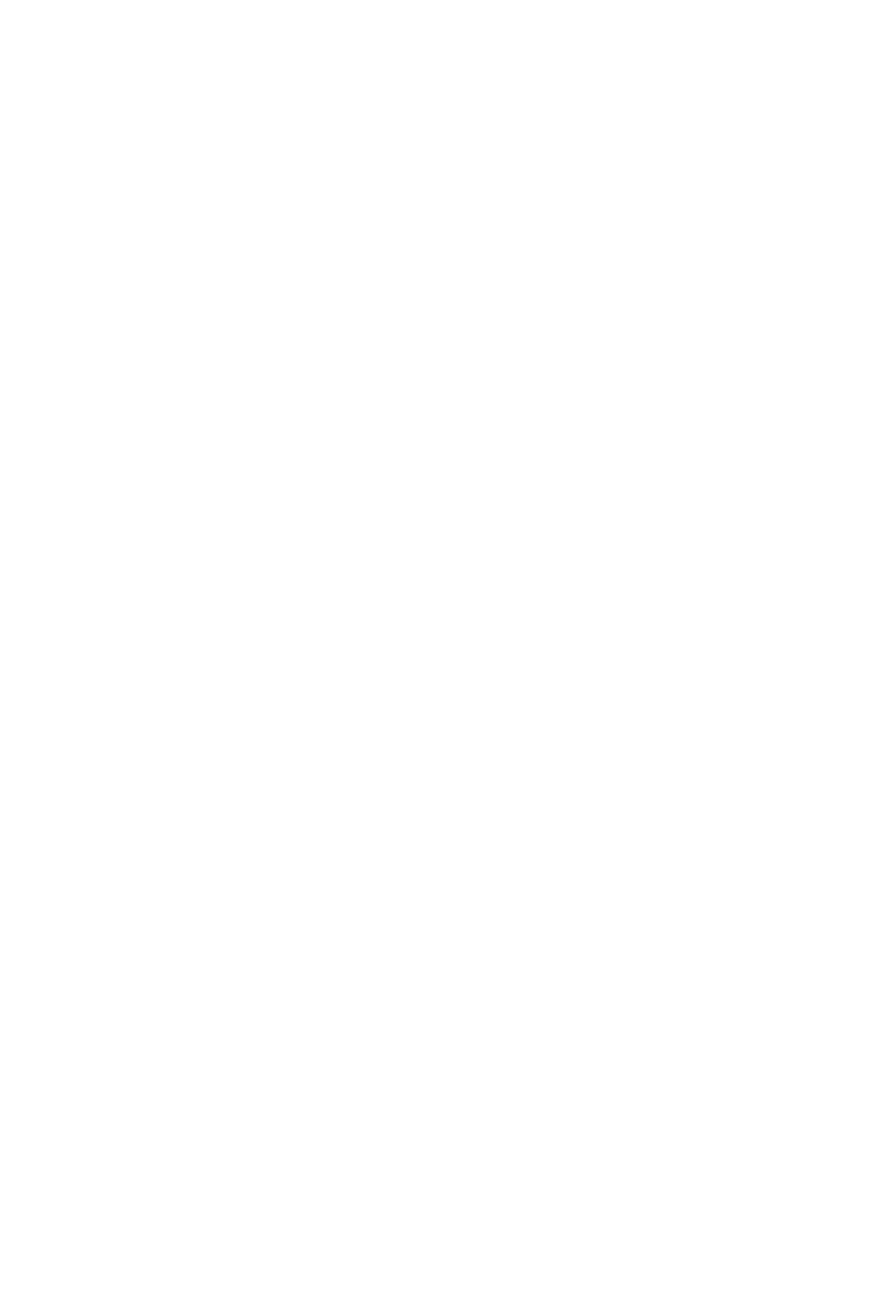
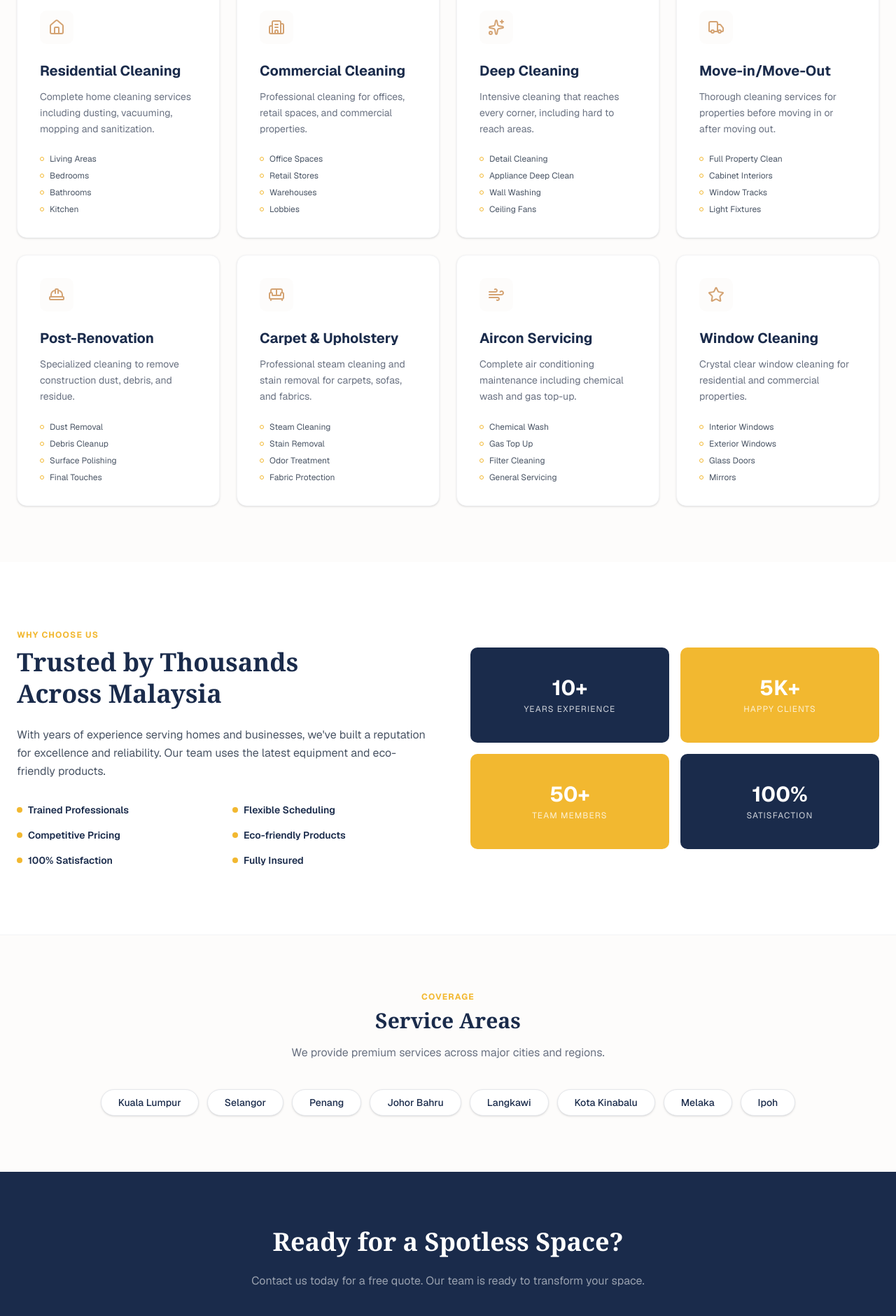
Before and after one commit to ashrafultusar/Ezzan-Global-Hospitality, a Next.js app: page /ourServices in a window 1280 px wide. Shown: the part 740-2620 px from the top of the page at 70% size. Before the commit the page ends 800 px from the top, so only its background shows below. Built offline with nearby package versions, Linux system fonts and the light colour scheme.

Commit message:
added services section

```diff
--- a/app/(main)/ourServices/page.tsx
+++ b/app/(main)/ourServices/page.tsx
@@ -1,8 +1,134 @@
+import React from 'react';
+import {
+  Home, Building2, Sparkles, Truck, HardHat, Sofa, Wind, MessageCircle, Phone, Star
+} from 'lucide-react';
 
-export default function page() {
+export default function OurServices() {
+  const services = [
+    { title: "Residential Cleaning", icon: <Home className="text-[#D4A373]" />, desc: "Complete home cleaning services including dusting, vacuuming, mopping and sanitization.", points: ["Living Areas", "Bedrooms", "Bathrooms", "Kitchen"] },
+    { title: "Commercial Cleaning", icon: <Building2 className="text-[#D4A373]" />, desc: "Professional cleaning for offices, retail spaces, and commercial properties.", points: ["Office Spaces", "Retail Stores", "Warehouses", "Lobbies"] },
+    { title: "Deep Cleaning", icon: <Sparkles className="text-[#D4A373]" />, desc: "Intensive cleaning that reaches every corner, including hard to reach areas.", points: ["Detail Cleaning", "Appliance Deep Clean", "Wall Washing", "Ceiling Fans"] },
+    { title: "Move-in/Move-Out", icon: <Truck className="text-[#D4A373]" />, desc: "Thorough cleaning services for properties before moving in or after moving out.", points: ["Full Property Clean", "Cabinet Interiors", "Window Tracks", "Light Fixtures"] },
+    { title: "Post-Renovation", icon: <HardHat className="text-[#D4A373]" />, desc: "Specialized cleaning to remove construction dust, debris, and residue.", points: ["Dust Removal", "Debris Cleanup", "Surface Polishing", "Final Touches"] },
+    { title: "Carpet & Upholstery", icon: <Sofa className="text-[#D4A373]" />, desc: "Professional steam cleaning and stain removal for carpets, sofas, and fabrics.", points: ["Steam Cleaning", "Stain Removal", "Odor Treatment", "Fabric Protection"] },
+    { title: "Aircon Servicing", icon: <Wind className="text-[#D4A373]" />, desc: "Complete air conditioning maintenance including chemical wash and gas top-up.", points: ["Chemical Wash", "Gas Top Up", "Filter Cleaning", "General Servicing"] },
+    { title: "Window Cleaning", icon: <Star className="text-[#D4A373]" />, desc: "Crystal clear window cleaning for residential and commercial properties.", points: ["Interior Windows", "Exterior Windows", "Glass Doors", "Mirrors"] },
+  ];
+
+  const stats = [
+    { label: "Years Experience", value: "10+", color: "bg-[#1a2b4b]" },
+    { label: "Happy Clients", value: "5K+", color: "bg-[#f2b830]" },
+    { label: "Team Members", value: "50+", color: "bg-[#f2b830]" },
+    { label: "Satisfaction", value: "100%", color: "bg-[#1a2b4b]" },
+  ];
+
+  const areas = ["Kuala Lumpur", "Selangor", "Penang", "Johor Bahru", "Langkawi", "Kota Kinabalu", "Melaka", "Ipoh"];
+
   return (
-    <div>
+    <div className="min-h-screen font-sans text-[#1a2b4b]">
+
+      {/* 1. Hero Section */}
+      <section className="bg-[#1a2b4b] text-white pt-28 pb-24 px-6 text-center">
+        <div className="max-w-4xl mx-auto">
+          <p className="text-[#f2b830] font-bold tracking-[0.2em] text-sm mb-4 uppercase">Professional Cleaning</p>
+          <h1 className="text-4xl md:text-6xl font-serif font-bold mb-6 leading-tight">
+            Malaysia&apos;s Premier <br /> Cleaning Services
+          </h1>
+          <p className="text-gray-300 text-lg mb-10 max-w-2xl mx-auto">
+            From residential homes to commercial spaces, we deliver exceptional cleaning services across Malaysia with attention to detail.
+          </p>
+
+        </div>
+      </section>
+
+      {/* 2. Services Grid */}
+      <section className="bg-[#FDFCFB] py-20 px-6">
+        <div className="max-w-7xl mx-auto">
+          <div className="text-center mb-16">
+            <p className="text-[#f2b830] font-bold text-xs uppercase tracking-widest mb-2">What We Offer</p>
+            <h2 className="text-4xl font-serif font-bold">Our Cleaning Services</h2>
+          </div>
+          <div className="grid grid-cols-1 md:grid-cols-2 lg:grid-cols-4 gap-6">
+            {services.map((s, i) => (
+              <div key={i} className="bg-white p-8 rounded-xl border border-gray-100 shadow-sm hover:shadow-md transition-shadow">
+                <div className="bg-[#FDFCFB] w-12 h-12 flex items-center justify-center rounded-lg mb-6">
+                  {s.icon}
+                </div>
+                <h3 className="text-xl font-bold mb-3">{s.title}</h3>
+                <p className="text-gray-500 text-sm mb-6 leading-relaxed">{s.desc}</p>
+                <ul className="space-y-2">
+                  {s.points.map((p, idx) => (
+                    <li key={idx} className="flex items-center gap-2 text-xs text-gray-600">
+                      <div className="w-1.5 h-1.5 rounded-full border border-[#f2b830]" /> {p}
+                    </li>
+                  ))}
+                </ul>
+              </div>
+            ))}
+          </div>
+        </div>
+      </section>
+
+      {/* 3. Why Choose Us */}
+      <section className="bg-white py-24 px-6">
+        <div className="max-w-7xl mx-auto grid grid-cols-1 lg:grid-cols-2 gap-16 items-center">
+          <div>
+            <p className="text-[#f2b830] font-bold text-xs uppercase tracking-widest mb-2">Why Choose Us</p>
+            <h2 className="text-4xl font-serif font-bold mb-6 leading-tight">Trusted by Thousands <br /> Across Malaysia</h2>
+            <p className="text-gray-600 mb-8 leading-relaxed">
+              With years of experience serving homes and businesses, we&apos;ve built a reputation for excellence and reliability. Our team uses the latest equipment and eco-friendly products.
+            </p>
+            <div className="grid grid-cols-2 gap-y-4 gap-x-8">
+              {["Trained Professionals", "Flexible Scheduling", "Competitive Pricing", "Eco-friendly Products", "100% Satisfaction", "Fully Insured"].map(item => (
+                <div key={item} className="flex items-center gap-2 text-sm font-semibold">
+                  <div className="w-2 h-2 bg-[#f2b830] rounded-full" /> {item}
+                </div>
+              ))}
+            </div>
+          </div>
+          <div className="grid grid-cols-2 gap-4">
+            {stats.map((s, i) => (
+              <div key={i} className={`${s.color} text-white p-10 rounded-lg text-center`}>
+                <div className="text-3xl font-bold mb-1">{s.value}</div>
+                <div className="text-xs uppercase tracking-widest opacity-80">{s.label}</div>
+              </div>
+            ))}
+          </div>
+        </div>
+      </section>
+
+      {/* 4. Service Areas */}
+      <section className="bg-[#FDFCFB] py-20 px-6 text-center border-t border-gray-100">
+        <div className="max-w-7xl mx-auto">
+          <p className="text-[#f2b830] font-bold text-xs uppercase tracking-widest mb-2">Coverage</p>
+          <h2 className="text-3xl font-serif font-bold mb-4">Service Areas</h2>
+          <p className="text-gray-500 mb-10">We provide premium services across major cities and regions.</p>
+          <div className="flex flex-wrap justify-center gap-3">
+            {areas.map(area => (
+              <span key={area} className="bg-white border border-gray-200 px-6 py-2 rounded-full text-sm font-medium shadow-sm hover:border-[#f2b830] transition-colors cursor-default">
+                {area}
+              </span>
+            ))}
+          </div>
+        </div>
+      </section>
+
+      {/* 5. Footer CTA */}
+      <section className="bg-[#1a2b4b] text-white py-20 px-6 text-center">
+        <div className="max-w-2xl mx-auto">
+          <h2 className="text-4xl font-serif font-bold mb-6">Ready for a Spotless Space?</h2>
+          <p className="text-gray-400 mb-10">Contact us today for a free quote. Our team is ready to transform your space.</p>
+          <div className="flex flex-col sm:flex-row gap-4 justify-center">
+            <button className="bg-[#25D366] text-white px-8 py-4 rounded-md font-bold flex items-center justify-center gap-2 hover:opacity-90 transition-all">
+              <MessageCircle size={20} /> WhatsApp Us
+            </button>
+            <button className="bg-[#f2b830] text-[#1a2b4b] px-8 py-4 rounded-md font-bold flex items-center justify-center gap-2 hover:bg-[#d4a028] transition-all">
+              <Phone size={18} /> Call Now
+            </button>
+          </div>
+        </div>
+      </section>
 
     </div>
-  )
+  );
 }
```
